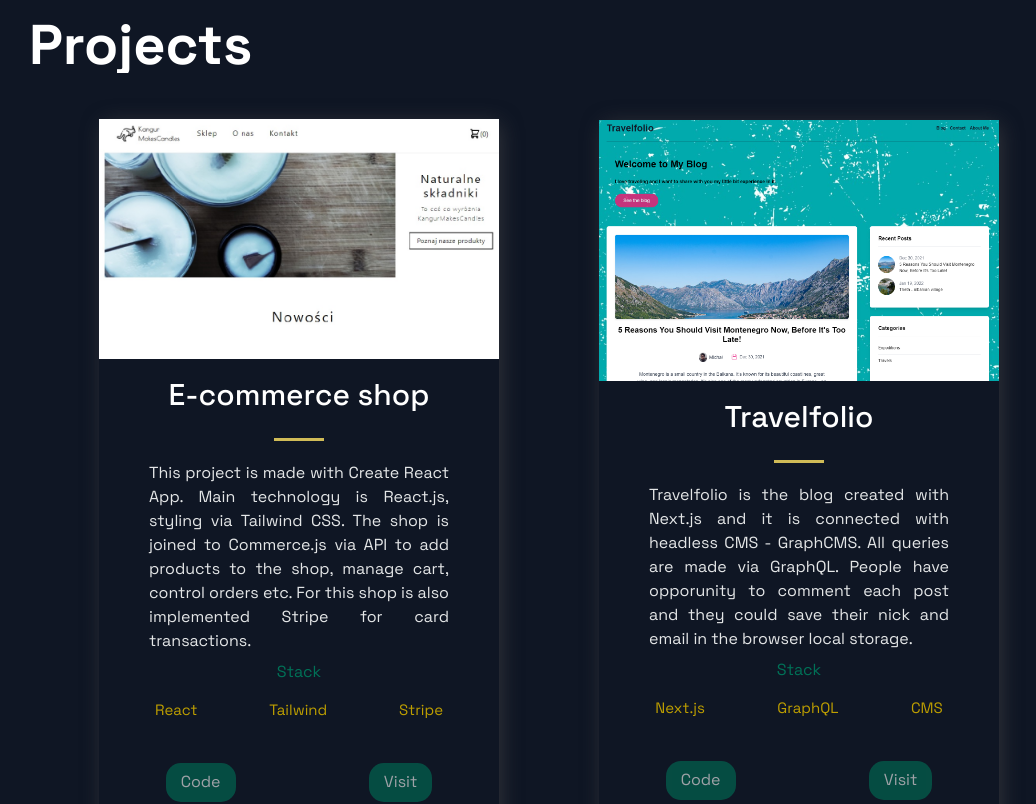
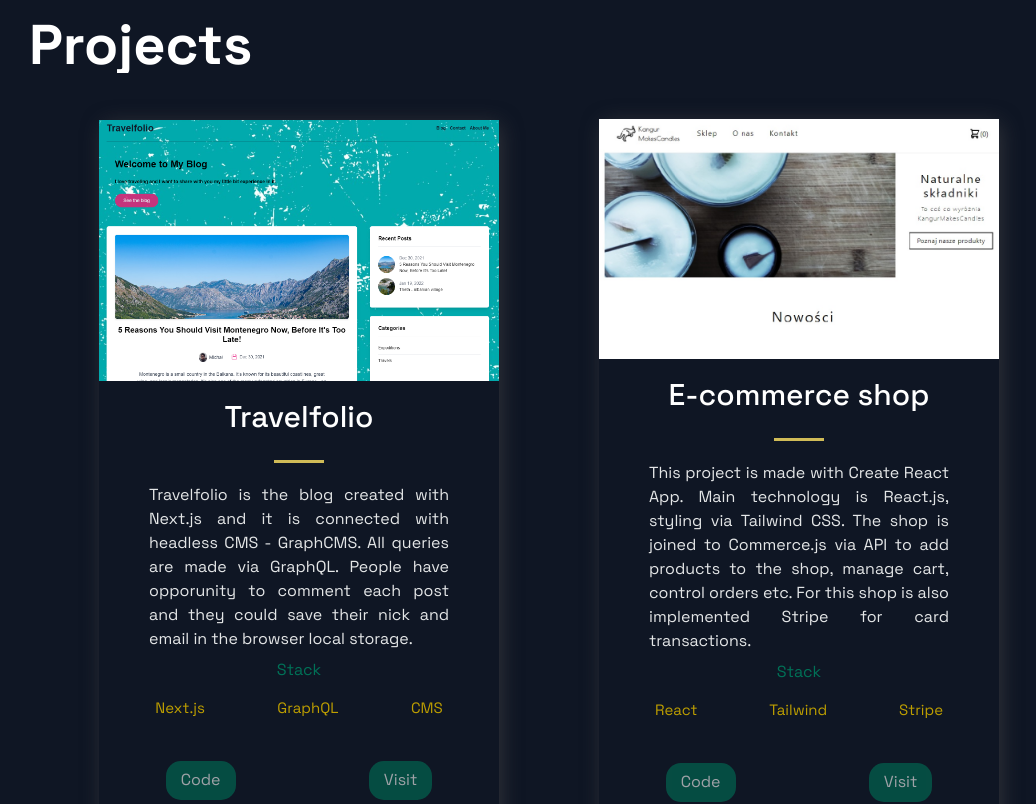
Before and after one commit to yougonnagetyours/my-developer-portfolio, a Next.js app: page / in a window 1280 px wide. Shown: the part 1824-2628 px from the top of the page, without its empty margins (91-1127 px from the left). Built offline with nearby package versions, Linux system fonts and the light colour scheme.

Commit message:
Change projects order

```diff
--- a/src/constants/constants.js
+++ b/src/constants/constants.js
@@ -1,4 +1,13 @@
 export const projects = [
+  {
+    title: 'Travelfolio',
+    description:`Travelfolio is the blog created with Next.js and it is connected with headless CMS - GraphCMS. All queries are made via GraphQL. People have opporunity to comment each post and they could save their nick and email in the browser local storage.`,
+    image: '/images/travelfolio.png',
+    tags: ['Next.js', 'GraphQL', 'CMS',],
+    source: 'https://github.com/yougonnagetyours/travelfolio',
+    visit: 'https://travelfolio.vercel.app',
+    id: 1,
+  },
   {
     title: 'E-commerce shop',
     description: `This project is made with Create React App. Main technology is React.js, styling via Tailwind
@@ -9,15 +18,6 @@ export const projects = [
     source: 'https://github.com/yougonnagetyours/kangur-makes-candles',
     visit: 'https://kangur-makes-candles.netlify.app/',
     id: 0,
-  },
-  {
-    title: 'Travelfolio',
-    description:`Travelfolio is the blog created with Next.js and it is connected with headless CMS - GraphCMS. All queries are made via GraphQL. People have opporunity to comment each post and they could save their nick and email in the browser local storage.`,
-    image: '/images/travelfolio.png',
-    tags: ['Next.js', 'GraphQL', 'CMS',],
-    source: 'https://github.com/yougonnagetyours/travelfolio',
-    visit: 'https://travelfolio.vercel.app',
-    id: 1,
   },
   {
     title: 'Photo Portfolio',
```
